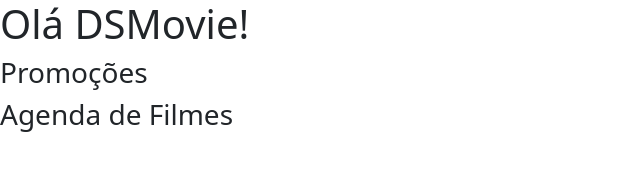
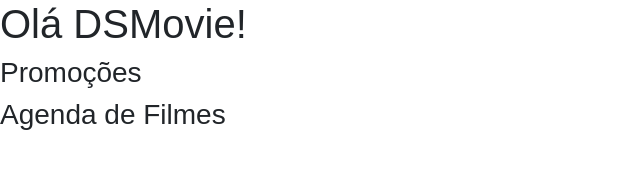
Before and after one commit to flaviopfreitas99/DsMovie, a plain HTML site: page index.html in a window 1280 px wide. Shown: the whole page, without its empty margins (0-640 px from the left). Drawn offline with nearby package versions, Linux system fonts and the light colour scheme.

Commit message:
Google Fonts

```diff
--- /dev/null
+++ b/css/styles.css
@@ -0,0 +1,5 @@
+@import url('https://fonts.googleapis.com/css2? family= Source+Sans+Pro:wght@300;400;700 & display=swap');
+
+* {
+    font-family:' Source Sans', sans-serif ;
+}
--- a/index.html
+++ b/index.html
@@ -7,6 +7,8 @@
     <title>DSMovie</title>
 
     <link href="https://cdn.jsdelivr.net/npm/bootstrap@5.2.0-beta1/dist/css/bootstrap.min.css" rel="stylesheet" integrity="sha384-0evHe/X+R7YkIZDRvuzKMRqM+OrBnVFBL6DOitfPri4tjfHxaWutUpFmBp4vmVor" crossorigin="anonymous">
+
+  <link rel="stylesheet" href="css/styles.css">
   </head>
 </head>
 <body>
```
